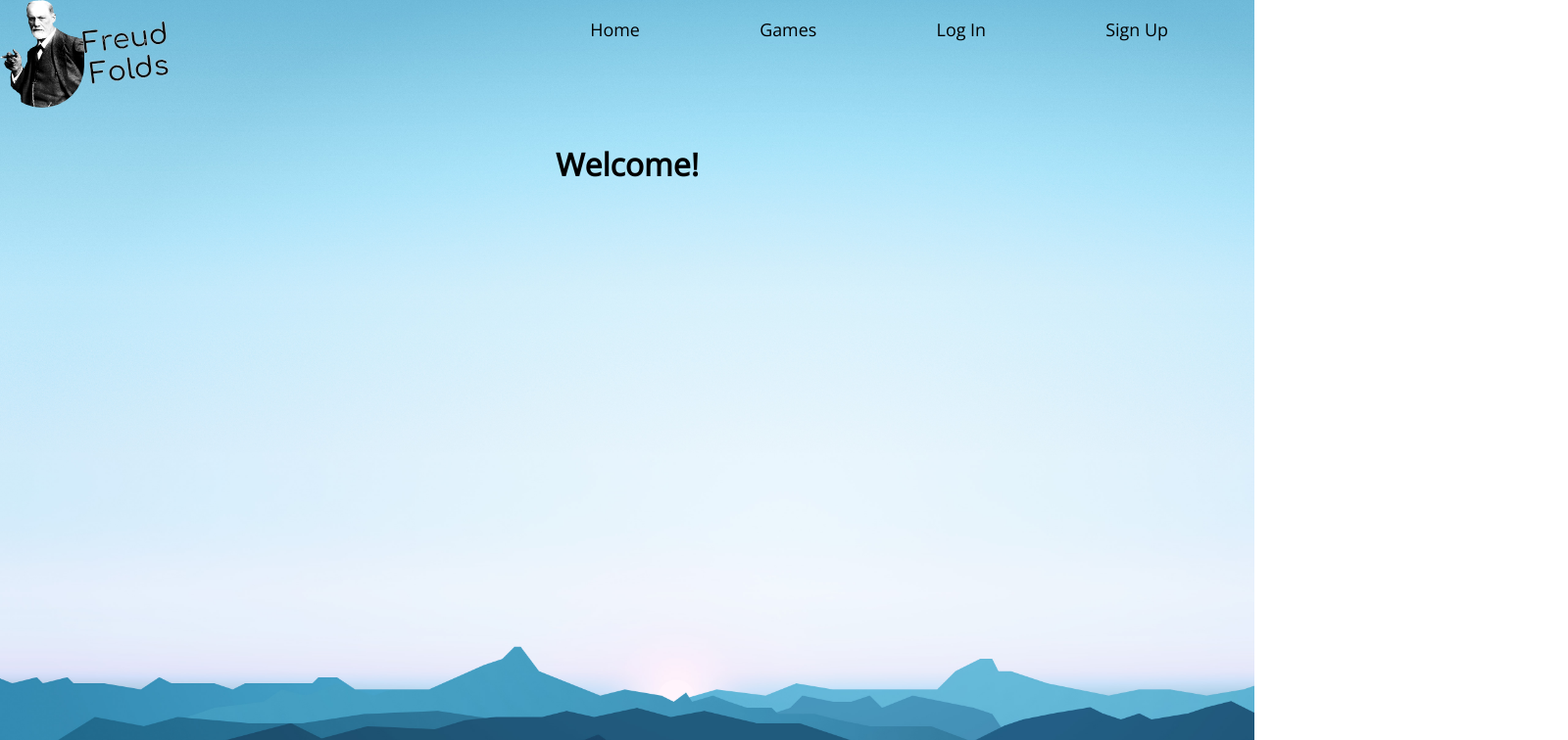
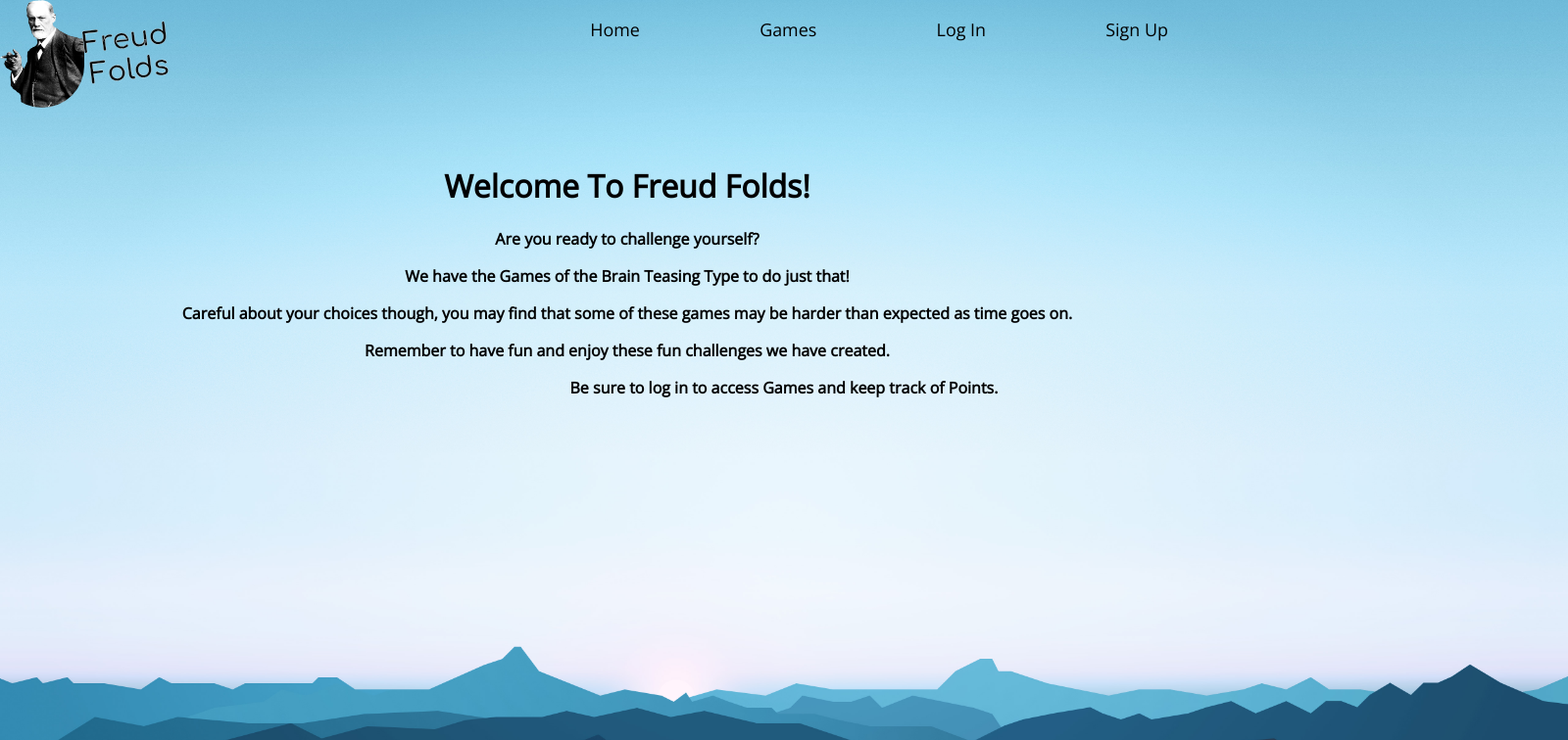
Before and after one commit to eitan-spitz/ff-frontend, a React (Create React App) app: page /home in a window 1280 px wide. Shown: the top 756 px of the page at 98% size, 1600 px wide, since content can reach past the window. Built offline with nearby package versions, Linux system fonts and the light colour scheme.

Commit message:
Making the Home page more inviting

```diff
--- a/src/App.css
+++ b/src/App.css
@@ -1,5 +1,23 @@
 .App {
   text-align: center;
+}
+
+.welcome {
+  font-weight: 800;
+  text-align: center;
+  margin-left: 10%;
+  margin-right: 50%;
+  width: 4em;
+  height: auto;
+}
+
+.welcome h1 {
+  font-weight:900;
+}
+.welcome p{
+  margin-left: auto;
+  margin-right: auto;
+  width: 100em;
 }
 
 .game-container {
--- a/src/App.js
+++ b/src/App.js
@@ -8,6 +8,7 @@ import LoginForm from './Components/LoginForm'
 import Navbar from './Components/Navbar'
 import { signupUser, loginUser, returningUser } from './Redux/actions';
 import Profile from './Components/Profile';
+import Welcome from './Containers/Welcome';
 
 
 class App extends React.Component {
@@ -61,7 +62,7 @@ class App extends React.Component {
             )
             }} />
 
-          <Route path='/home' render={() => <h1 className="welcome">Welcome!</h1>} />
+          <Route path='/home' render={() => <Welcome  />} />
         </Switch>
 
       </div>
--- /dev/null
+++ b/src/Containers/Welcome.js
@@ -0,0 +1,19 @@
+import React from 'react'
+
+const Welcome = () => {
+
+return (
+    <span className="welcome">
+        <h1>Welcome To Freud Folds!</h1>
+
+        <p/>Are you ready to challenge yourself?
+        <p/>We have the Games of the Brain Teasing Type to do just that!
+        <p/>Careful about your choices though, you may find that some of these games may be harder than expected as time goes on.
+        <p/>Remember to have fun and enjoy these fun challenges we have created.
+        <p>Be sure to log in to access Games and keep track of Points.</p>
+
+    </span>
+)
+}
+
+export default Welcome
```
